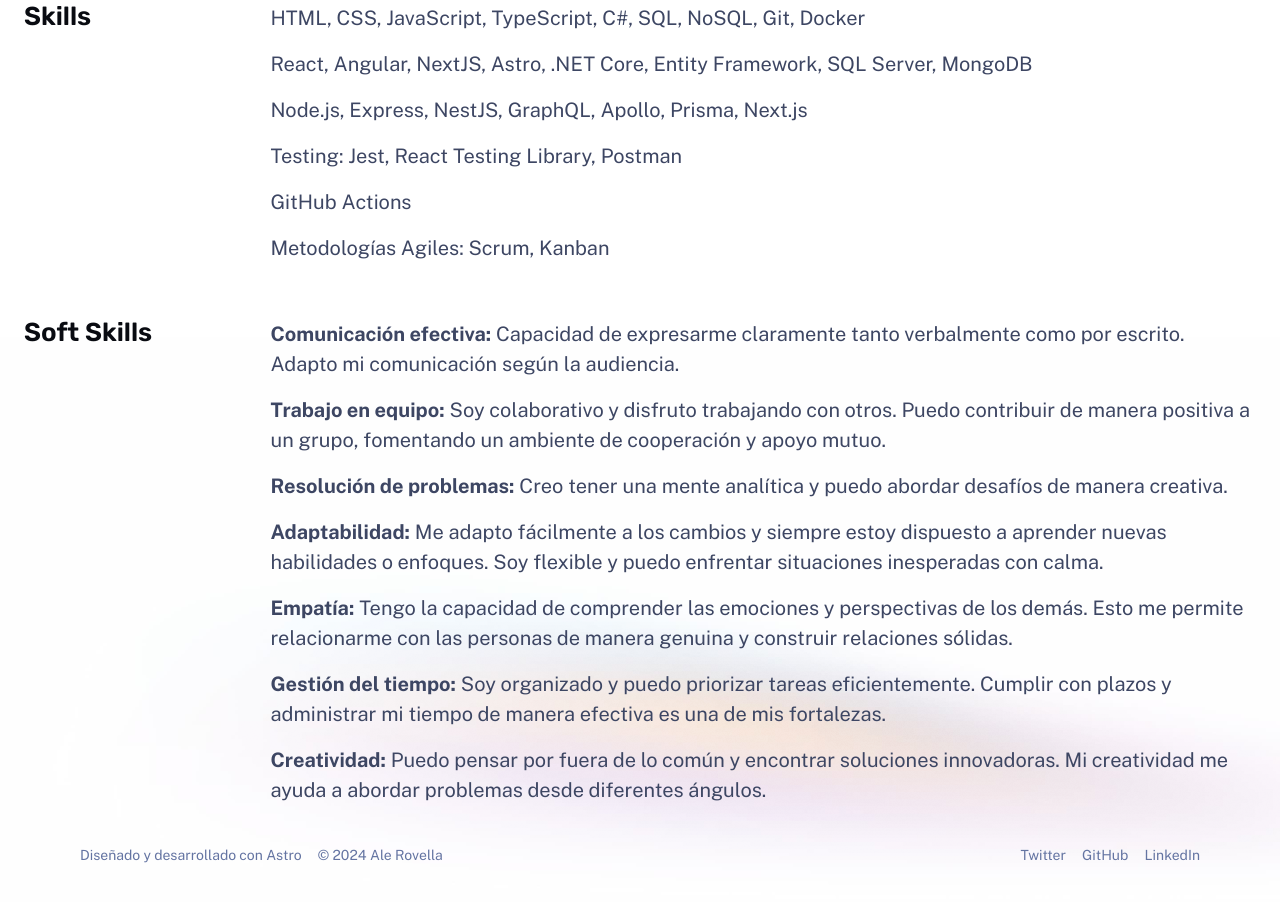
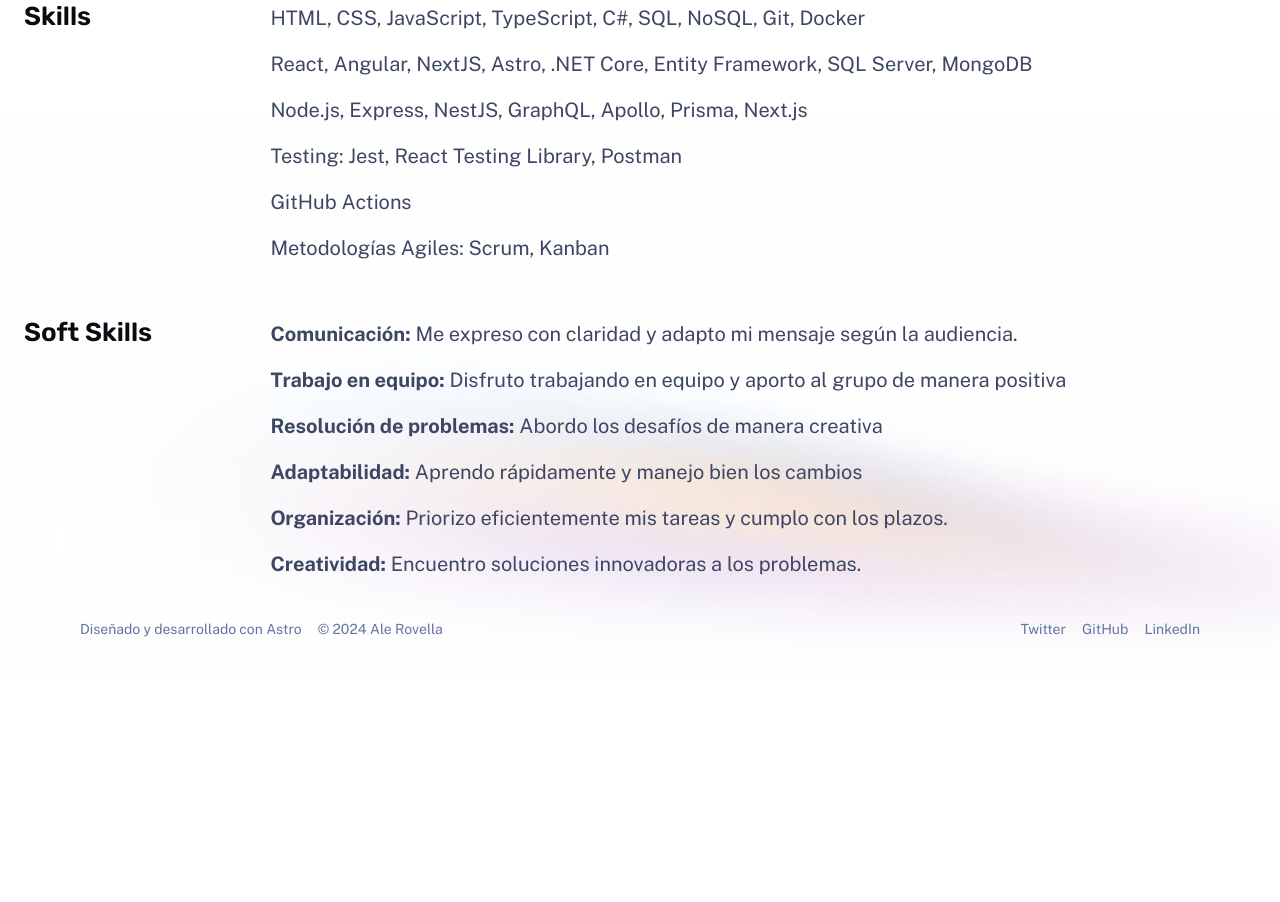
Before and after one commit to alrovella/my-portfolio, an Astro site: page /about in a window 1280 px wide. Shown: the part 1473-2375 px from the top of the page. After the commit the page ends 2153 px from the top, so only its background shows below. Built offline with nearby package versions, Linux system fonts and the light colour scheme; Astro itself is replaced by a stand-in of ours.

Commit message:
Update soft skills descriptions

```diff
--- a/src/pages/about.astro
+++ b/src/pages/about.astro
@@ -107,37 +107,28 @@ import Hero from "../components/Hero.astro";
         <h2 class="section-title">Soft Skills</h2>
         <div class="content flex flex-col gap-4">
           <p>
-            <strong>Comunicación efectiva:</strong> Capacidad de expresarme claramente
-            tanto verbalmente como por escrito. Adapto mi comunicación según la audiencia.
+            <strong>Comunicación:</strong> Me expreso con claridad y adapto mi mensaje
+            según la audiencia.
           </p>
           <p>
-            <strong>Trabajo en equipo:</strong> Soy colaborativo y disfruto trabajando
-            con otros. Puedo contribuir de manera positiva a un grupo, fomentando
-            un ambiente de cooperación y apoyo mutuo.
+            <strong>Trabajo en equipo:</strong> Disfruto trabajando en equipo y aporto
+            al grupo de manera positiva
           </p>
           <p>
-            <strong>Resolución de problemas:</strong> Creo tener una mente analítica
-            y puedo abordar desafíos de manera creativa.
+            <strong>Resolución de problemas:</strong> Abordo los desafíos de manera
+            creativa
           </p>
           <p>
-            <strong>Adaptabilidad:</strong> Me adapto fácilmente a los cambios y
-            siempre estoy dispuesto a aprender nuevas habilidades o enfoques. Soy
-            flexible y puedo enfrentar situaciones inesperadas con calma.
+            <strong>Adaptabilidad:</strong> Aprendo rápidamente y manejo bien los
+            cambios
           </p>
           <p>
-            <strong>Empatía:</strong> Tengo la capacidad de comprender las emociones
-            y perspectivas de los demás. Esto me permite relacionarme con las personas
-            de manera genuina y construir relaciones sólidas.
+            <strong>Organización:</strong> Priorizo eficientemente mis tareas y cumplo
+            con los plazos.
           </p>
           <p>
-            <strong>Gestión del tiempo:</strong> Soy organizado y puedo priorizar
-            tareas eficientemente. Cumplir con plazos y administrar mi tiempo de
-            manera efectiva es una de mis fortalezas.
-          </p>
-          <p>
-            <strong>Creatividad:</strong> Puedo pensar por fuera de lo común y encontrar
-            soluciones innovadoras. Mi creatividad me ayuda a abordar problemas desde
-            diferentes ángulos.
+            <strong>Creatividad:</strong> Encuentro soluciones innovadoras a los
+            problemas.
           </p>
         </div>
       </section>
```
